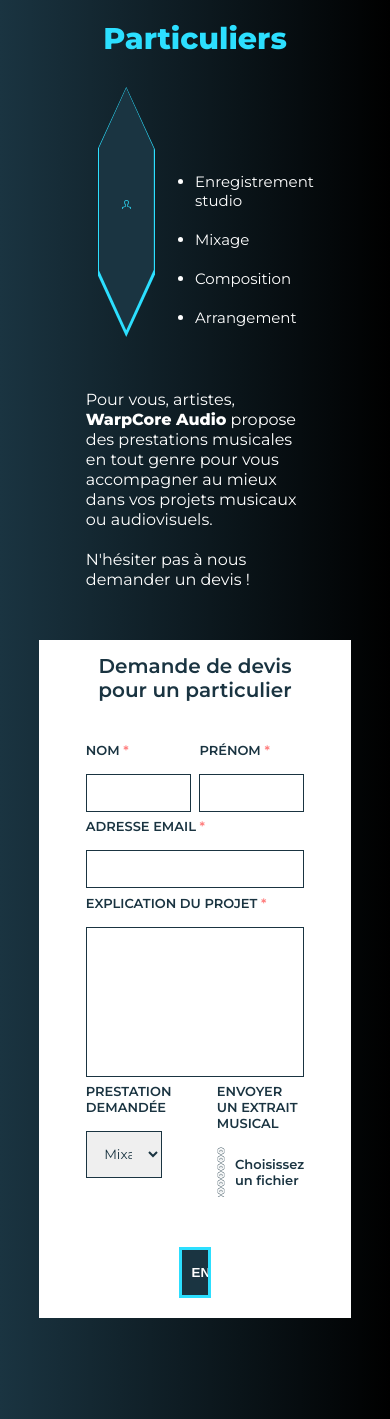
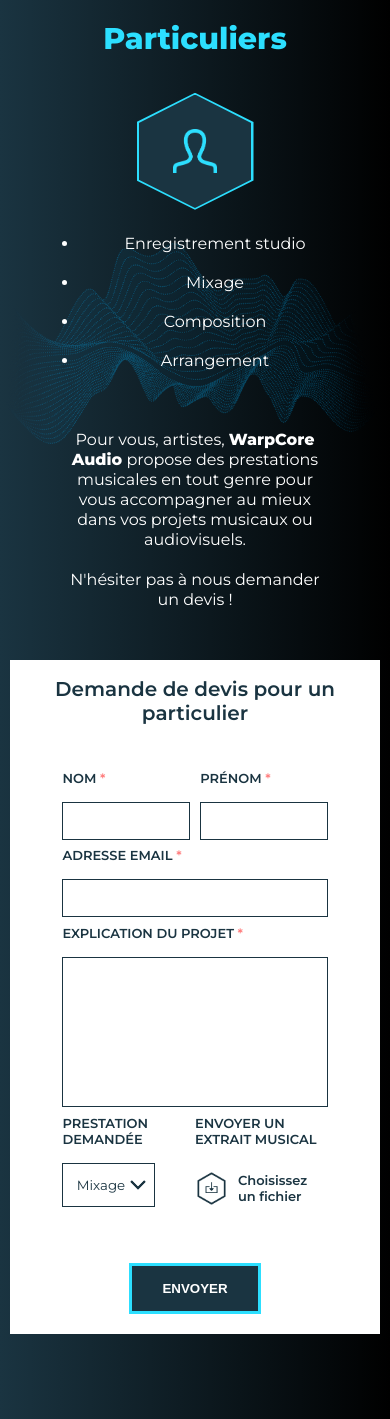
Before and after one commit to alphonseb/warpcore_audio, a PHP site: page /particular.php in a window 390 px wide. Shown: the part 94-1513 px from the top of the page. Run offline with PHP 8.4, Linux system fonts and the light colour scheme.

Commit message:
various updates

```diff
--- a/en/index.php
+++ b/en/index.php
@@ -128,5 +128,5 @@ include "include/header.php";
     </main>
 
 <?php
-include "/include/footer.php";
+include "include/footer.php";
 ?>
--- a/particular.php
+++ b/particular.php
@@ -5,6 +5,7 @@ include "include/header.php";
 
     <main class="devis_main">
       <h1>Particuliers</h1>
+      <div class="devis_background_particular">
         <div class="devis_info">
           <div class="devis_icon_container">
             <div class="devis_icon_background">
@@ -13,7 +14,6 @@ include "include/header.php";
               </div>
             </div>
           </div>
-
           <ul>
             <li>Enregistrement studio</li>
             <li>Mixage</li>
@@ -29,7 +29,7 @@ include "include/header.php";
             N'hésiter pas à nous demander un devis !
           </p>
         </div>
-
+      </div>
       <div class="form-container">
         <h3>Demande de devis pour un particulier</h3>
         <form class="quotation_form">
--- a/professional.php
+++ b/professional.php
@@ -5,15 +5,14 @@ include "include/header.php";
 
     <main class="devis_main">
       <h1>Professionnels</h1>
+      <div class="devis_background_professional">
         <div class="devis_info">
           <div class="devis_icon_container">
             <div class="devis_icon_background">
               <div class="professionnal_icon">
-
               </div>
             </div>
           </div>
-
           <ul>
             <li>Composition de musique publicitaire</li>
             <li>Composition de musique de film institutionnel</li>
@@ -29,7 +28,7 @@ include "include/header.php";
             N'hésiter pas à nous demander un devis !
           </p>
         </div>
-
+      </div>
       <div class="form-container">
         <h3>Demande de devis pour une entreprise</h3>
         <form class="quotation_form">
--- a/scripts/js/app.js
+++ b/scripts/js/app.js
@@ -18,7 +18,7 @@ $(document).ready(function(){
       SCROLL.parentNode.addEventListener('click',
     ()=>{
       console.log('click');
-      $('html, body').animate( { scrollTop: $('main').offset().top }, 1000 );
+      $('html, body').stop(true,false).animate( { scrollTop: $('main').offset().top }, 1000 );
     },false)
     }
     else {
--- a/styles/style.css
+++ b/styles/style.css
@@ -931,6 +931,24 @@ footer {
 
 .devis_main {
   color: #2CDFFF; }
+  .devis_main .devis_background_particular {
+    width: 100%;
+    background: url(../images/wave.png);
+    background-size: contain;
+    background-position: right;
+    background-repeat: no-repeat; }
+    @media screen and (max-width: 900px) {
+      .devis_main .devis_background_particular {
+        background-position: center; } }
+  .devis_main .devis_background_professional {
+    width: 100%;
+    background: url(../images/wave.png);
+    background-size: contain;
+    background-position: left;
+    background-repeat: no-repeat; }
+    @media screen and (max-width: 900px) {
+      .devis_main .devis_background_professional {
+        background-position: center; } }
   .devis_main h1 {
     text-align: center;
     font-size: 3rem; }
@@ -940,13 +958,23 @@ footer {
     width: 50%;
     margin: auto;
     height: 5%; }
+    @media screen and (max-width: 900px) {
+      .devis_main .devis_info {
+        flex-direction: column;
+        width: 80%; } }
     .devis_main .devis_info ul {
       color: #fff;
       height: 30%;
       margin-top: 7.5rem;
       width: 50%; }
+      @media screen and (max-width: 900px) {
+        .devis_main .devis_info ul {
+          margin-top: 0;
+          text-align: center;
+          width: 100%;
+          box-sizing: border-box; } }
       .devis_main .devis_info ul li {
-        font-size: 1.5rem;
+        font-size: 1.6rem;
         margin-top: 20px; }
   .devis_main .devis_icon_container {
     width: 250px;
@@ -955,6 +983,10 @@ footer {
     margin: 1.5% auto;
     margin-top: 5%;
     clip-path: polygon(50% 0%, 100% 25%, 100% 75%, 50% 100%, 0% 75%, 0% 25%); }
+    @media screen and (max-width: 900px) {
+      .devis_main .devis_icon_container {
+        width: 30vw;
+        height: 30vw; } }
   .devis_main .devis_icon_background {
     overflow: hidden;
     box-sizing: border-box;
@@ -991,6 +1023,10 @@ footer {
     line-height: 2rem;
     margin: 2rem auto;
     font-size: 1.6rem; }
+    @media screen and (max-width: 900px) {
+      .devis_main .description_line {
+        width: 80%;
+        text-align: center; } }
   .devis_main .form-container {
     color: #1A3441;
     width: 80%;
@@ -999,6 +1035,9 @@ footer {
     background-color: #fff;
     padding: 0 5% 5% 5%;
     box-sizing: border-box; }
+    @media screen and (max-width: 900px) {
+      .devis_main .form-container {
+        width: 95%; } }
     .devis_main .form-container h3 {
       text-align: center;
       font-size: 2rem;
@@ -1049,6 +1088,10 @@ footer {
         font-weight: 600;
         font-size: 1.3rem; }
     .devis_main .form_bottom select {
+      -webkit-appearance: none;
+      background: url(../images/arrow.png);
+      background-repeat: no-repeat;
+      background-position: right;
       color: #1A3441;
       border: solid 1px #1A3441;
       border-radius: 0;
@@ -1060,6 +1103,9 @@ footer {
       width: 40%;
       display: flex;
       flex-direction: column; }
+      @media screen and (max-width: 900px) {
+        .devis_main .form_bottom .musical_sample_container {
+          width: 50%; } }
       .devis_main .form_bottom .musical_sample_container p {
         margin-top: 0;
         margin-bottom: 1.6rem;
@@ -1075,6 +1121,8 @@ footer {
           height: 50px;
           background: url(../images/upload.png);
           background-size: contain;
+          background-repeat: no-repeat;
+          background-position: center;
           transition: all .3s ease-in; }
         .devis_main .form_bottom .musical_sample_container .file_input label:hover {
           background: url(../images/upload-hover.png);
@@ -1102,6 +1150,9 @@ footer {
     transition: all .3s ease-in-out;
     font-weight: 600;
     cursor: pointer; }
+    @media screen and (max-width: 900px) {
+      .devis_main .submit_button {
+        width: 50%; } }
   .devis_main .submit_button:hover {
     background: #2CDFFF;
     color: #1A3441; }
```
Also changed, not shown: en/include/footer.php (+4 -4 lines), src/scss/_devis.scss (+54 -1 lines), images/arrow.png (added), 1 other file. Lines whose indentation alone changed are shown as unchanged.
